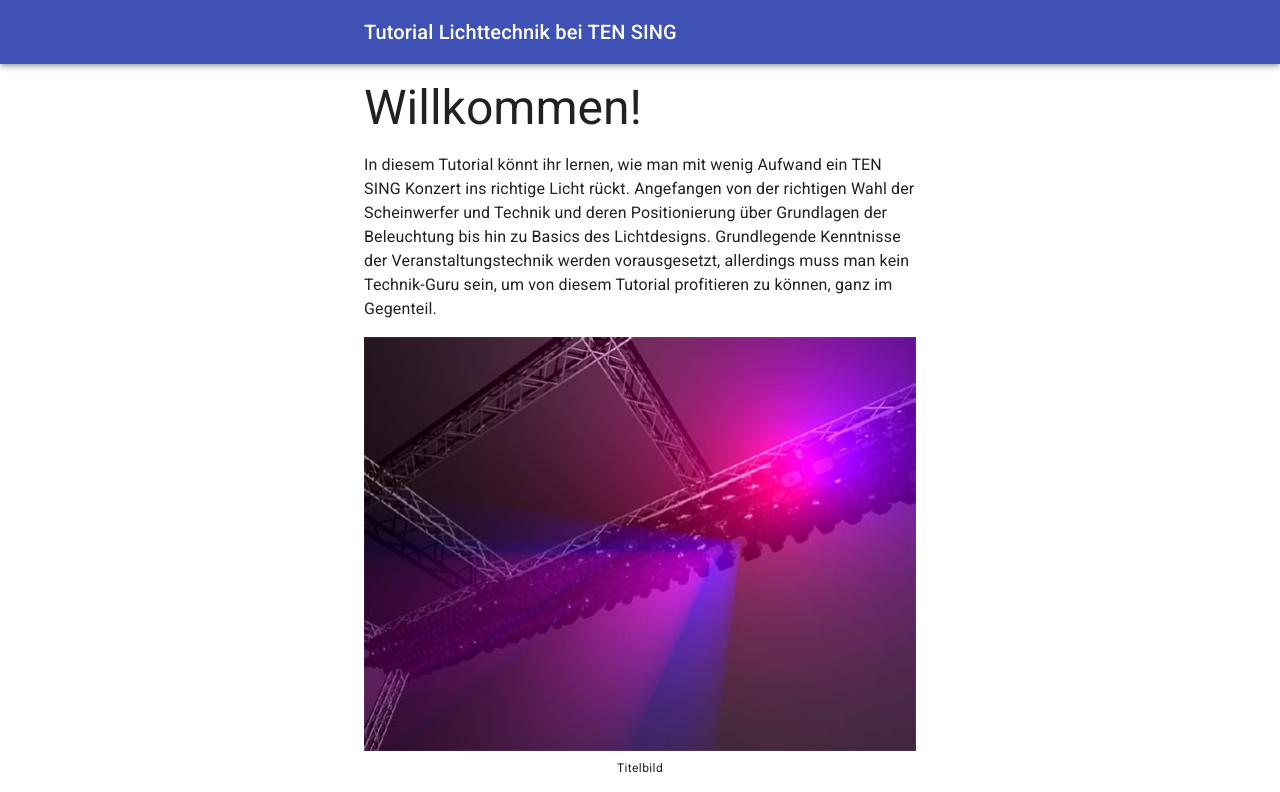
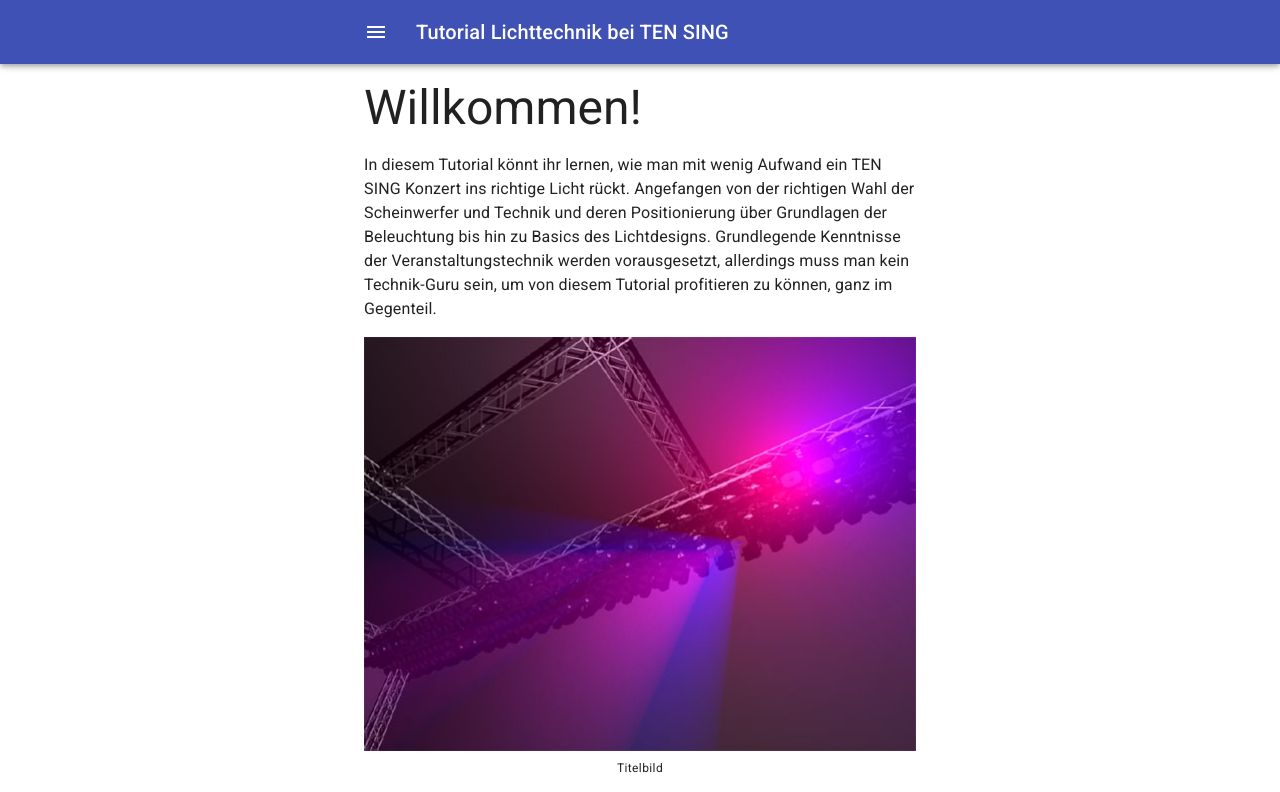
Before and after one commit to phjardas/lichttechnik, a Gatsby site: page / in a window 1280 px wide. Shown: the top 792 px of the page. Built offline with nearby package versions, Linux system fonts and the light colour scheme; Gatsby itself is replaced by a stand-in of ours.

Commit message:
add menu

```diff
--- a/package.json
+++ b/package.json
@@ -6,6 +6,7 @@
   "homepage": "https://jardas.de/lichttechnik",
   "dependencies": {
     "@material-ui/core": "^4.9.3",
+    "@material-ui/icons": "^4.9.1",
     "gatsby": "^2.19.7",
     "gatsby-image": "^2.2.39",
     "gatsby-plugin-google-analytics": "^2.1.35",
--- a/src/components/header.js
+++ b/src/components/header.js
@@ -1,13 +1,64 @@
-import { AppBar, Toolbar, Link, Typography, Container } from "@material-ui/core"
-import React from "react"
+import {
+  AppBar,
+  Container,
+  Divider,
+  Drawer,
+  IconButton,
+  Link,
+  List,
+  ListItem,
+  ListItemText,
+  makeStyles,
+  Toolbar,
+  Typography,
+} from "@material-ui/core"
+import {
+  ChevronLeft as ChevronLeftIcon,
+  Menu as MenuIcon,
+} from "@material-ui/icons"
 import { Link as GatsbyLink } from "gatsby"
+import React, { forwardRef, useCallback, useMemo, useState } from "react"
+import { usePages } from "./page"
+
+const useStyles = makeStyles(({ mixins, spacing }) => ({
+  toolbar: {
+    display: "flex",
+    alignItems: "center",
+  },
+  menuButton: {
+    marginRight: spacing(2),
+  },
+  drawerHeader: {
+    display: "flex",
+    alignItems: "center",
+    padding: spacing(0, 1),
+    ...mixins.toolbar,
+    justifyContent: "flex-end",
+  },
+}))
 
 export default function Header({ siteTitle }) {
+  const { pages, current } = usePages()
+  const classes = useStyles()
+  const [drawerOpen, setDrawerOpen] = useState(false)
+  const openDrawer = useCallback(() => setDrawerOpen(true), [setDrawerOpen])
+  const closeDrawer = useCallback(() => setDrawerOpen(false), [setDrawerOpen])
+
   return (
+    <>
       <AppBar>
         <Toolbar>
-        <Container maxWidth="sm">
-          <Typography variant="h6" tag="div">
+          <Container maxWidth="sm" className={classes.toolbar}>
+            <IconButton
+              color="inherit"
+              aria-label="open drawer"
+              onClick={openDrawer}
+              edge="start"
+              className={classes.menuButton}
+            >
+              <MenuIcon />
+            </IconButton>
+            <Typography variant="h6" tag="div" noWrap>
               <Link component={GatsbyLink} to="/" color="inherit">
                 {siteTitle}
               </Link>
@@ -15,5 +66,45 @@ export default function Header({ siteTitle }) {
           </Container>
         </Toolbar>
       </AppBar>
+      <Drawer variant="temporary" anchor="left" open={drawerOpen}>
+        <div className={classes.drawerHeader}>
+          <IconButton onClick={closeDrawer}>
+            <ChevronLeftIcon />
+          </IconButton>
+        </div>
+        <Divider />
+        <List>
+          {pages
+            .filter(page => !page.hidden)
+            .map(page => (
+              <ListItemLink
+                key={page.path}
+                button
+                to={page.path}
+                selected={current && current.path === page.path}
+                onClick={closeDrawer}
+              >
+                <ListItemText primary={page.label} />
+              </ListItemLink>
+            ))}
+        </List>
+      </Drawer>
+    </>
   )
 }
+
+function ListItemLink({ to, onClick, ...props }) {
+  const renderLink = useMemo(
+    () =>
+      forwardRef((itemProps, ref) => (
+        <GatsbyLink to={to} ref={ref} {...itemProps} onClick={onClick} />
+      )),
+    [to, onClick]
+  )
+
+  return (
+    <li>
+      <ListItem component={renderLink} {...props} />
+    </li>
+  )
+}
--- a/src/components/page.js
+++ b/src/components/page.js
@@ -5,7 +5,7 @@ import React, { createContext, useContext } from "react"
 const PagesContext = createContext()
 
 const pages = [
-  { path: "/", label: "Startseite", menu: false },
+  { path: "/", label: "Startseite", hidden: false },
   { path: "/einfuehrung", label: "Einführung" },
   { path: "/scheinwerfer", label: "Scheinwerfer" },
   { path: "/technik", label: "Technik" },
```
Also changed, not shown: 1 other file. Lines whose indentation alone changed are shown as unchanged.
